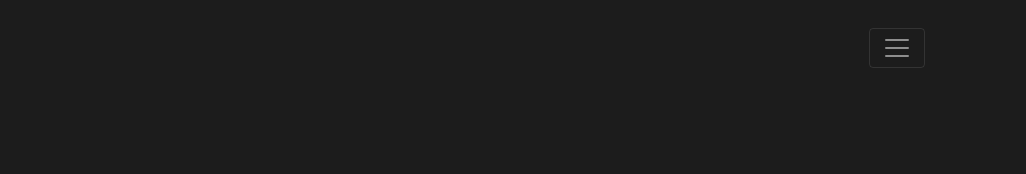
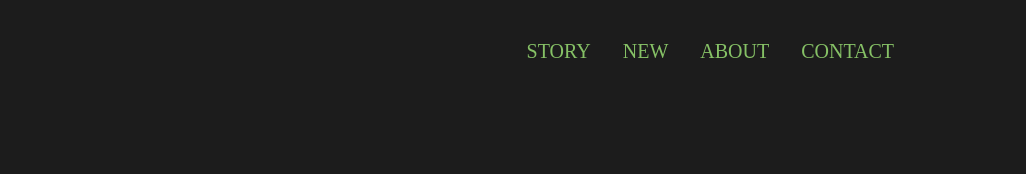
Before and after one commit to Arrowleze18/Arrowleze18.github.io, a plain HTML site: page 0812bootstrap/index-bootstrap.html in a window 1280 px wide. Shown: the top 174 px of the page, 254-1280 px from the left. Drawn offline with nearby package versions, Linux system fonts and the light colour scheme; a web font is replaced by a local one.

Commit message:
homework2

```diff
--- a/0812bootstrap/index-bootstrap.html
+++ b/0812bootstrap/index-bootstrap.html
@@ -32,9 +32,12 @@
                             </li>
                         </ul>
                     </div>
-                    <div class="menu col-9 col-sm-10">
-                        <div class="navbar navbar-dark justify-content-end col-sm">
-                            <ul id="navbarToggle" class="navbar nav justify-content-end collapse">
+                    <div class="menu col-9 col-sm-10 navbar navbar-dark navbar-expand-lg">
+                        <button class="navbar-toggler" type="button" data-toggle="collapse" data-target="#navbarToggle">
+                            <span class="navbar-toggler-icon"></span>
+                        </button>
+                        <div class="justify-content-end col-sm">
+                            <ul id="navbarToggle" class="navbar nav justify-content-end navbar-collapse collapse">
                                 <li class="nav-item">
                                     <a class="nav-link active" href="#">STORY</a>
                                 </li>
@@ -48,9 +51,6 @@
                                     <a class="nav-link" href="#">CONTACT</a>
                                 </li>
                             </ul>
-                            <button class="navbar-toggler" type="button" data-toggle="collapse" data-target="#navbarToggle">
-                                <span class="navbar-toggler-icon"></span>
-                            </button>
                         </div>
                     </div>
                 </div>
```
